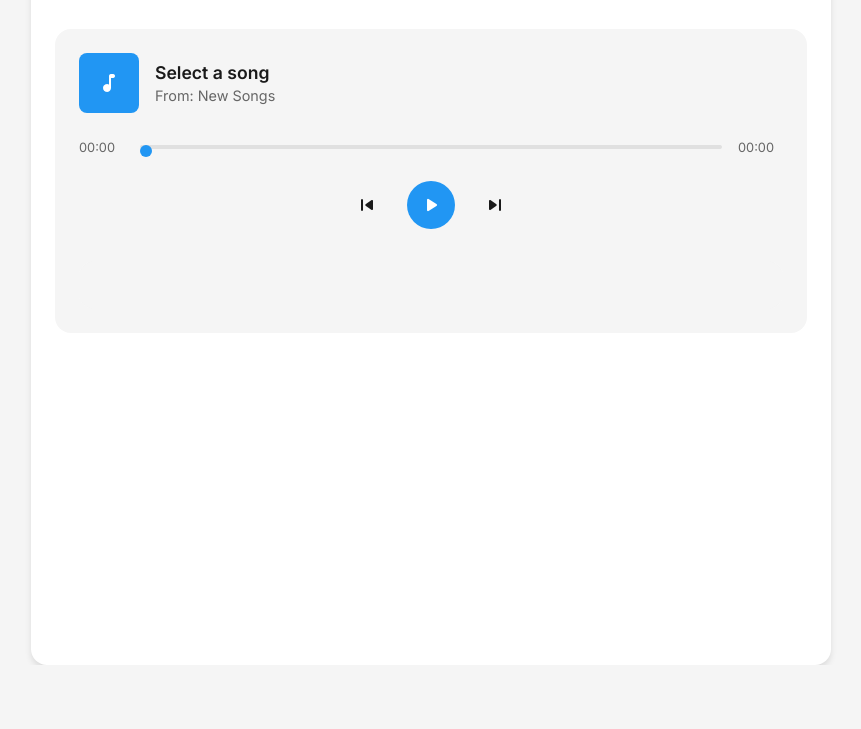
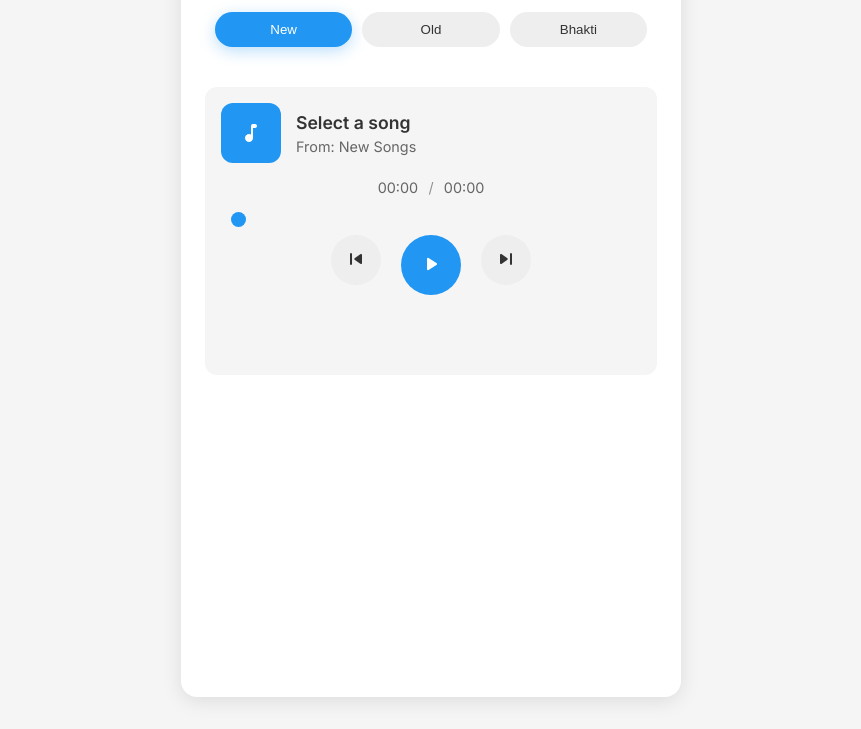
Before and after one commit to iamrks/OneMusic, a plain HTML site: page index.html in a window 1280 px wide. Shown: the part 135-864 px from the top of the page, without its empty margins (209-1070 px from the left). Before the commit the page ends 800 px from the top, so only its background shows below. Drawn offline with Linux system fonts and the light colour scheme; no server answers.

Commit message:
Updated UI

```diff
--- a/index.html
+++ b/index.html
@@ -11,9 +11,16 @@
   <link href="https://fonts.googleapis.com/css2?family=Inter:wght@400;500;600&display=swap" rel="stylesheet">
 </head>
 <body>
+  <div id="loadingBar" class="loading" style="display: none;"></div>
   <div class="player-container">
     <div class="player-header">
-      <h1>One Player</h1>
+      <div class="logo">
+        <svg width="40" height="40" viewBox="0 0 40 40" class="logo-icon">
+          <circle cx="20" cy="20" r="18" class="logo-circle" fill="none" stroke="currentColor" stroke-width="2"/>
+          <path d="M16 12v16l12-8z" class="logo-play" fill="currentColor"/>
+        </svg>
+        <h1>One Player</h1>
+      </div>
       <button id="themeToggle" class="theme-toggle">
         <span class="material-icons-round">dark_mode</span>
       </button>
@@ -40,7 +47,11 @@
 
     <!-- Seek Bar and Time Display -->
     <div class="seek-container">
-      <span id="current-time" class="time">00:00</span>
+      <div class="time-display">
+        <span id="current-time" class="time">00:00</span>
+        <span class="time-separator">/</span>
+        <span id="total-time" class="time">00:00</span>
+      </div>
       <div class="seek-bar-wrapper">
         <input
           type="range"
@@ -52,7 +63,6 @@
         />
         <div class="seek-bar-background"></div>
       </div>
-      <span id="total-time" class="time">00:00</span>
     </div>
 
     <!-- Control Buttons -->
--- a/js/script.js
+++ b/js/script.js
@@ -45,6 +45,8 @@ function initializeTheme() {
 document.addEventListener('DOMContentLoaded', initializeTheme);
 
 async function displayMP3Urls() {
+  try {
+    showLoading();
     mp3Files = await getSongsList();
     if (mp3Files.length > 0) {
       let songIndex = getSongIndexToLocalStorage('playlist');
@@ -82,6 +84,12 @@ async function displayMP3Urls() {
     } else {
       console.error("No songs found.");
       updateNowPlayingInfo(null);
+    }
+  } catch (error) {
+    console.error("No songs found.");
+    updateNowPlayingInfo(null);
+  } finally {
+    hideLoading();
   }
 }
 
@@ -231,6 +239,7 @@ function prevSong() {
 
 async function setSource(repo) {
   try {
+    showLoading();
     const response = await fetch(`${API_BASE_URL}/songs/source`, {
       method: 'POST',
       headers: {
@@ -257,6 +266,8 @@ async function setSource(repo) {
     displayMP3Urls();
   } catch (error) {
     console.error('Error changing source:', error);
+  } finally {
+    hideLoading();
   }
 }
 
@@ -352,3 +363,31 @@ function updateCategoryButtons(selectedRepo) {
     }
   });
 }
+
+// Add loading indicator handling
+function showLoading() {
+  document.getElementById('loadingBar').style.display = 'block';
+}
+
+function hideLoading() {
+  document.getElementById('loadingBar').style.display = 'none';
+}
+
+// Add song hover effect
+function initializeSongListHover() {
+  document.querySelectorAll('.song-list li').forEach(item => {
+    item.addEventListener('mouseenter', () => {
+      if (!item.classList.contains('playing')) {
+        const playButton = item.querySelector('.play-button .material-icons-round');
+        playButton.textContent = 'play_arrow';
+      }
+    });
+
+    item.addEventListener('mouseleave', () => {
+      if (!item.classList.contains('playing')) {
+        const playButton = item.querySelector('.play-button .material-icons-round');
+        playButton.textContent = 'music_note';
+      }
+    });
+  });
+}
--- a/styles/style.css
+++ b/styles/style.css
@@ -38,13 +38,14 @@ body {
 }
 
 .player-container {
-  max-width: 800px;
+  max-width: 500px;
+  margin: 2rem auto;
+  padding: 1.5rem;
+  border-radius: 16px;
+  box-shadow: 0 4px 20px rgba(0, 0, 0, 0.1);
+  background: var(--background-color);
+  transition: all 0.3s ease;
   height: 100vh; /* Full height */
-  margin: 0 auto; /* Remove top/bottom margin */
-  padding: 1.5rem;
-  background-color: var(--bg-primary);
-  border-radius: 1rem;
-  box-shadow: 0 4px 6px var(--shadow-color);
   display: flex;
   flex-direction: column;
   overflow: hidden; /* Prevent overall container scroll */
@@ -62,12 +63,61 @@ body {
   display: flex;
   justify-content: space-between;
   align-items: center;
-  margin-bottom: 2rem;
+  margin-bottom: 1.5rem;
 }
 
-.player-header h1 {
-  font-size: 1.5rem;
+.logo {
+  display: flex;
+  align-items: center;
+  gap: 12px;
+}
+
+.logo h1 {
+  margin: 0;
+  font-size: 1.8rem;
   font-weight: 600;
+  background: linear-gradient(135deg, var(--primary-color), var(--accent-color));
+  -webkit-background-clip: text;
+  -webkit-text-fill-color: transparent;
+  letter-spacing: -0.5px;
+}
+
+.logo-icon {
+  animation: pulse 2s infinite;
+}
+
+.logo-circle {
+  stroke: var(--primary-color);
+}
+
+.logo-play {
+  fill: var(--primary-color);
+}
+
+@keyframes pulse {
+  0% {
+    transform: scale(1);
+  }
+  50% {
+    transform: scale(1.05);
+  }
+  100% {
+    transform: scale(1);
+  }
+}
+
+/* Add hover effect */
+.logo:hover .logo-icon {
+  animation: spin 1s ease-out;
+}
+
+@keyframes spin {
+  0% {
+    transform: rotate(0deg);
+  }
+  100% {
+    transform: rotate(360deg);
+  }
 }
 
 .theme-toggle {
@@ -86,45 +136,53 @@ body {
 
 .category-buttons {
   display: flex;
-  gap: 1rem;
-  margin-bottom: 2rem;
+  gap: 10px;
+  margin: 1.5rem 0;
+  padding: 0 10px;
 }
 
 .category-btn {
-  padding: 0.5rem 1rem;
-  border: 1px solid var(--border-color);
-  border-radius: 2rem;
-  background: none;
-  color: var(--text-primary);
+  flex: 1;
+  padding: 10px 20px;
+  border: none;
+  border-radius: 25px;
+  background: var(--button-bg);
+  color: var(--text-color);
+  font-weight: 500;
+  transition: all 0.3s ease;
   cursor: pointer;
-  transition: all var(--transition-speed);
 }
 
-.category-btn.active,
 .category-btn:hover {
-  background-color: var(--accent-color);
+  background: var(--primary-color);
   color: white;
-  border-color: var(--accent-color);
+  transform: translateY(-2px);
+}
+
+.category-btn.active {
+  background: var(--primary-color);
+  color: white;
+  box-shadow: 0 4px 15px rgba(var(--primary-color-rgb), 0.3);
 }
 
 .now-playing {
-  padding: 1.5rem;
-  background-color: var(--bg-secondary);
-  border-radius: 1rem;
-  margin-bottom: 2rem;
+  padding: 1rem;
+  margin: 1rem 0;
+  border-radius: 12px;
+  background: var(--secondary-bg);
 }
 
 .song-info {
   display: flex;
   align-items: center;
-  gap: 1rem;
+  gap: 15px;
 }
 
 .song-art {
   width: 60px;
   height: 60px;
-  background-color: var(--accent-color);
-  border-radius: 0.5rem;
+  border-radius: 12px;
+  background: var(--primary-color);
   display: flex;
   align-items: center;
   justify-content: center;
@@ -132,113 +190,111 @@ body {
 }
 
 .song-details h2 {
+  margin: 0;
   font-size: 1.1rem;
-  margin-bottom: 0.25rem;
+  color: var(--text-color);
 }
 
 .song-details p {
+  margin: 5px 0 0;
   font-size: 0.9rem;
-  color: var(--text-secondary);
+  color: var(--secondary-text);
 }
 
 .seek-container {
+  margin: 1rem 0;
+  padding: 0 10px;
+}
+
+.time-display {
   display: flex;
+  justify-content: center;
   align-items: center;
-  gap: 1rem;
-  margin: 1.5rem 0;
+  gap: 8px;
+  margin-bottom: 8px;
+  color: var(--secondary-text);
+  font-size: 0.9rem;
+}
+
+.time {
+  min-width: 45px;
+  text-align: center;
+}
+
+.time-separator {
+  opacity: 0.7;
 }
 
 .seek-bar-wrapper {
-  flex: 1;
   position: relative;
+  height: 5px;
+  margin: 10px 0;
 }
 
-.time {
-  font-size: 0.8rem;
-  color: var(--text-secondary);
-  min-width: 45px;
+input[type="range"] {
+  -webkit-appearance: none;
+  width: 100%;
+  height: 5px;
+  border-radius: 5px;
+  background: var(--secondary-bg);
+  outline: none;
 }
 
-#seek-bar {
-  width: 100%;
+input[type="range"]::-webkit-slider-thumb {
   -webkit-appearance: none;
-  height: 4px;
-  background: transparent;
+  width: 15px;
+  height: 15px;
+  border-radius: 50%;
+  background: var(--primary-color);
   cursor: pointer;
-  position: relative;
-  z-index: 2;
+  transition: all 0.3s ease;
 }
 
-.seek-bar-background {
-  position: absolute;
-  top: 50%;
-  left: 0;
-  right: 0;
-  height: 4px;
-  background-color: var(--border-color);
-  border-radius: 2px;
-  transform: translateY(-50%);
-  z-index: 1;
-}
-
-#seek-bar::-webkit-slider-thumb {
-  -webkit-appearance: none;
-  width: 12px;
-  height: 12px;
-  background-color: var(--accent-color);
-  border-radius: 50%;
-  cursor: pointer;
-  transition: transform var(--transition-speed);
-}
-
-#seek-bar::-webkit-slider-thumb:hover {
+input[type="range"]::-webkit-slider-thumb:hover {
   transform: scale(1.2);
 }
 
 .controls {
   display: flex;
   justify-content: center;
-  gap: 1rem;
-  margin-bottom: 2rem;
+  gap: 20px;
+  margin: 1.5rem 0;
 }
 
 .control-btn {
-  background: none;
+  width: 50px;
+  height: 50px;
   border: none;
-  color: var(--text-primary);
+  border-radius: 50%;
+  background: var(--button-bg);
+  color: var(--text-color);
   cursor: pointer;
-  width: 48px;
-  height: 48px;
-  border-radius: 50%;
-  display: flex;
-  align-items: center;
-  justify-content: center;
-  transition: all var(--transition-speed);
+  transition: all 0.3s ease;
 }
 
 .control-btn:hover {
-  background-color: var(--bg-secondary);
+  transform: scale(1.1);
+  background: var(--primary-color);
+  color: white;
 }
 
 .control-btn.primary {
-  background-color: var(--accent-color);
+  width: 60px;
+  height: 60px;
+  background: var(--primary-color);
   color: white;
 }
 
-.control-btn.primary:hover {
-  background-color: var(--hover-color);
-  transform: scale(1.1);
-}
-
 .songs-container {
-  background-color: var(--bg-secondary);
-  border-radius: 1rem;
-  padding: 1.5rem;
+  margin-top: 2rem;
+  padding: 1rem;
+  border-radius: 12px;
+  background: var(--secondary-bg);
   flex: 1; /* Take remaining space */
   display: flex;
   flex-direction: column;
   min-height: 0; /* Important for enabling scroll */
-  max-height: 55vh;
+  max-height: 300px;
 }
 
 .songs-container h3 {
@@ -252,44 +308,26 @@ body {
 }
 
 .song-list {
+  max-height: 300px;
+  overflow-y: auto;
+  padding: 0;
+  margin: 0;
   list-style: none;
-  display: flex;
-  flex-direction: column;
-  gap: 0.5rem;
-  overflow-y: auto; /* Enable vertical scrolling */
-  padding-right: 0.5rem; /* Space for scrollbar */
-  /* Custom scrollbar styling */
-  scrollbar-width: thin;
-  scrollbar-color: var(--accent-color) var(--bg-secondary);
-}
-
-/* Custom scrollbar for WebKit browsers (Chrome, Safari, etc.) */
-.song-list::-webkit-scrollbar {
-  width: 6px;
-}
-
-.song-list::-webkit-scrollbar-track {
-  background: var(--bg-secondary);
-  border-radius: 3px;
-}
-
-.song-list::-webkit-scrollbar-thumb {
-  background-color: var(--accent-color);
-  border-radius: 3px;
 }
 
 .song-list li {
   display: flex;
-  justify-content: space-between;
   align-items: center;
-  padding: 0.75rem;
-  background-color: var(--bg-primary);
-  border-radius: 0.5rem;
-  transition: transform var(--transition-speed);
+  padding: 12px;
+  margin: 8px 0;
+  border-radius: 8px;
+  background: var(--background-color);
+  transition: all 0.3s ease;
 }
 
 .song-list li:hover {
-  transform: translateX(4px);
+  transform: translateX(5px);
+  background: var(--hover-bg);
 }
 
 .song-name {
@@ -402,3 +440,49 @@ body {
 .toggle-dolby-btn:focus {
   outline: none;
 }
+
+/* Add loading animation */
+.loading {
+  position: fixed;
+  top: 0;
+  left: 0;
+  right: 0;
+  height: 3px;
+  background: linear-gradient(to right, var(--primary-color), var(--accent-color));
+  animation: loading 1s infinite;
+  z-index: 1000;
+}
+
+@keyframes loading {
+  0% {
+    transform: translateX(-100%);
+  }
+  100% {
+    transform: translateX(100%);
+  }
+}
+
+/* Add CSS variables for themes */
+:root[data-theme="light"] {
+  --background-color: #ffffff;
+  --secondary-bg: #f5f5f5;
+  --text-color: #333333;
+  --secondary-text: #666666;
+  --primary-color: #2196f3;
+  --primary-color-rgb: 33, 150, 243;
+  --accent-color: #ff4081;
+  --button-bg: #eeeeee;
+  --hover-bg: #f0f7ff;
+}
+
+:root[data-theme="dark"] {
+  --background-color: #1a1a1a;
+  --secondary-bg: #2d2d2d;
+  --text-color: #ffffff;
+  --secondary-text: #b3b3b3;
+  --primary-color: #2196f3;
+  --primary-color-rgb: 33, 150, 243;
+  --accent-color: #ff4081;
+  --button-bg: #333333;
+  --hover-bg: #3d3d3d;
+}
```
Lines whose indentation alone changed are shown as unchanged.
